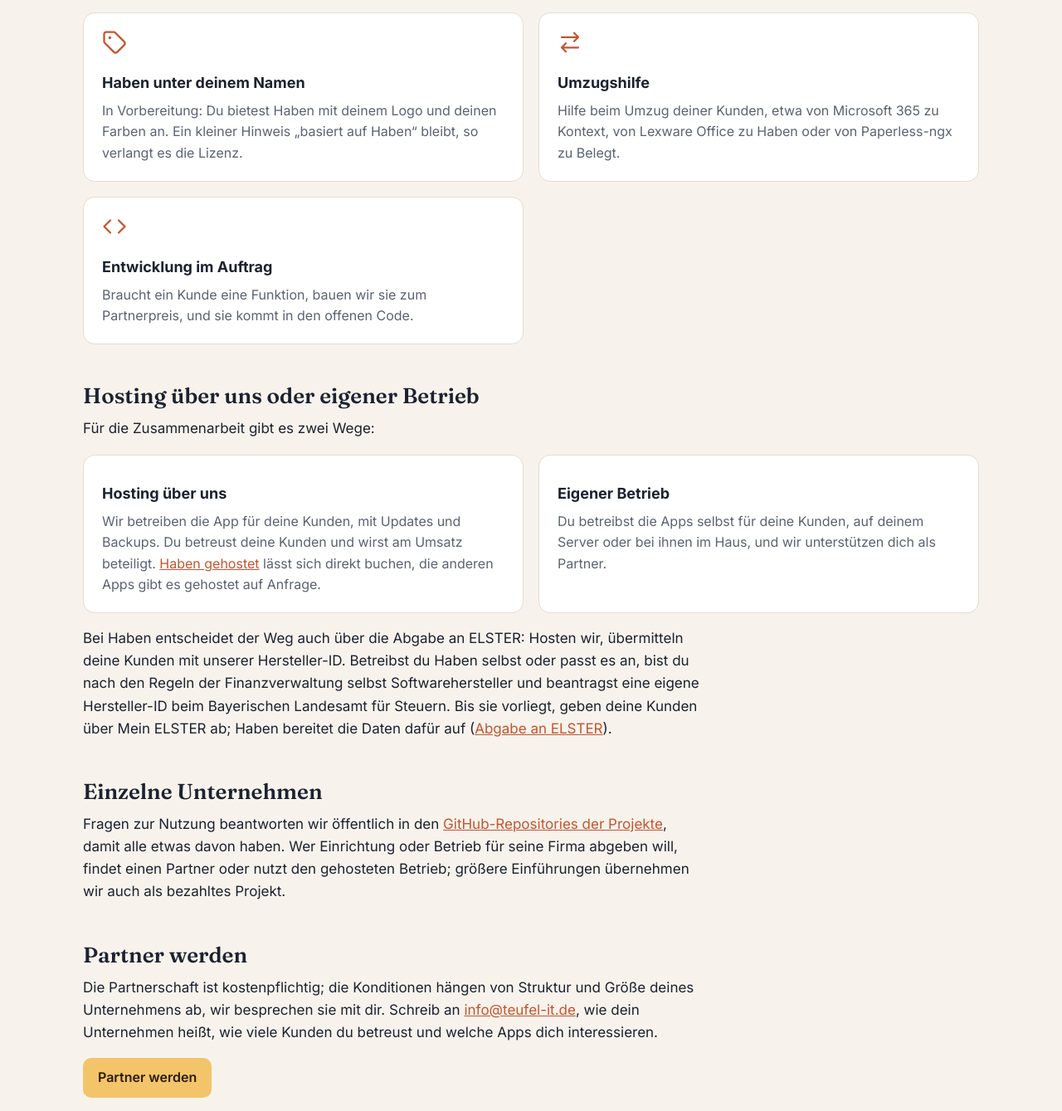
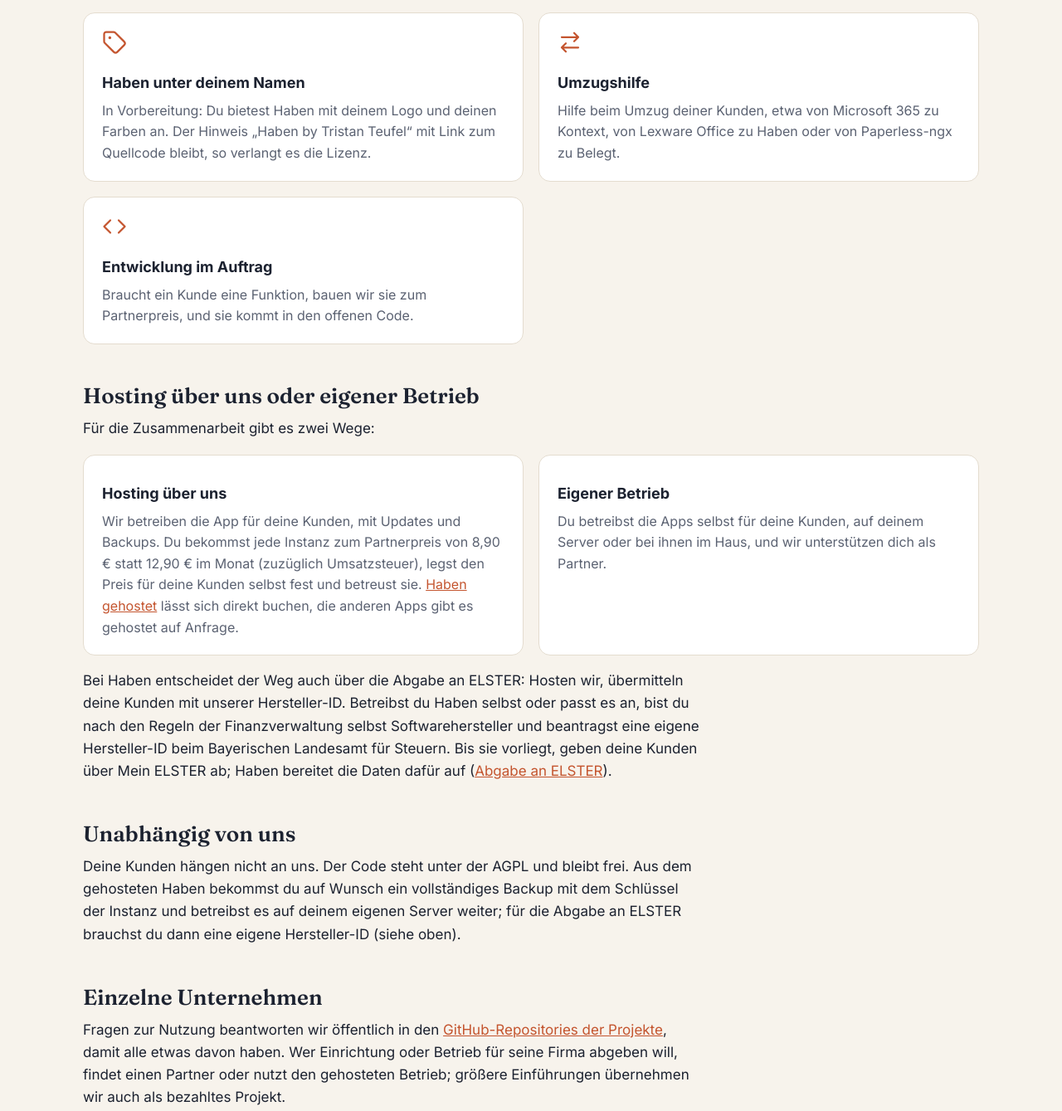
Before and after one commit to Speicherstadt/speicherstadt.github.io, a plain HTML site: page partner/index.html in a window 1280 px wide. Shown: the part 1344-2683 px from the top of the page at 83% size. Drawn offline with Linux system fonts and the light colour scheme.

Commit message:
Partnerseite: Partnerpreis, Gründungspartner, Unabhängigkeit
- Hosting über uns: Partnerpreis 8,90 € statt Umsatzbeteiligung, Partner legen den Endkundenpreis selbst fest
- Gründungspartner: die ersten zehn ein Jahr ohne Partnergebühr gegen Referenz und Rückmeldung
- Neuer Abschnitt „Unabhängig von uns“: AGPL, vollständiges Backup, eigener Betrieb
- White-Label-Hinweis an den Wortlaut der NOTICE angepasst („Haben by Tristan Teufel“ mit Link)

Co-Authored-By: Claude Opus 5.5 <noreply@anthropic.com>
Claude-Session: https://claude.ai/code/session_01Y3rdfaj2cBf7SEZhxmRC3L

```diff
--- a/partner/index.html
+++ b/partner/index.html
@@ -49,18 +49,20 @@
   <p>Einrichten und betreiben darfst du die Apps auch ohne uns, sie sind Open Source. Als Partner bekommst du dazu:</p>
   <div class="split pairs"><div class="tile"><svg class="ico" viewBox="0 0 24 24" fill="none" stroke="currentColor" stroke-width="1.8" stroke-linecap="round" stroke-linejoin="round" aria-hidden="true"><path d="M16 21v-2a4 4 0 0 0-4-4H6a4 4 0 0 0-4 4v2"/><circle cx="9" cy="7" r="4"/><path d="M22 21v-2a4 4 0 0 0-3-3.87M16 3.13a4 4 0 0 1 0 7.75"/></svg><h3>Kunden vermitteln</h3><p>Wir führen dich in unserer Partnerliste und leiten Anfragen aus deiner Region an dich weiter.</p></div>
 <div class="tile"><svg class="ico" viewBox="0 0 24 24" fill="none" stroke="currentColor" stroke-width="1.8" stroke-linecap="round" stroke-linejoin="round" aria-hidden="true"><path d="M16 10a2 2 0 0 1-2 2H6.828a2 2 0 0 0-1.414.586l-2.202 2.202A.71.71 0 0 1 2 14.286V4a2 2 0 0 1 2-2h10a2 2 0 0 1 2 2zM20 9a2 2 0 0 1 2 2v10.286a.71.71 0 0 1-1.212.502l-2.202-2.202A2 2 0 0 0 17.172 19H10a2 2 0 0 1-2-2v-1"/></svg><h3>Direkter Draht</h3><p>Probleme bei einem Kunden besprechen wir direkt mit dir, auch mit Logs und Daten, die nicht in ein öffentliches Issue gehören.</p></div>
-<div class="tile"><svg class="ico" viewBox="0 0 24 24" fill="none" stroke="currentColor" stroke-width="1.8" stroke-linecap="round" stroke-linejoin="round" aria-hidden="true"><path d="M12.586 2.586A2 2 0 0 0 11.172 2H4a2 2 0 0 0-2 2v7.172a2 2 0 0 0 .586 1.414l8.704 8.704a2.426 2.426 0 0 0 3.42 0l6.58-6.58a2.426 2.426 0 0 0 0-3.42z"/><circle cx="7.5" cy="7.5" r=".5" fill="currentColor"/></svg><h3>Haben unter deinem Namen</h3><p>In Vorbereitung: Du bietest Haben mit deinem Logo und deinen Farben an. Ein kleiner Hinweis „basiert auf Haben“ bleibt, so verlangt es die Lizenz.</p></div>
+<div class="tile"><svg class="ico" viewBox="0 0 24 24" fill="none" stroke="currentColor" stroke-width="1.8" stroke-linecap="round" stroke-linejoin="round" aria-hidden="true"><path d="M12.586 2.586A2 2 0 0 0 11.172 2H4a2 2 0 0 0-2 2v7.172a2 2 0 0 0 .586 1.414l8.704 8.704a2.426 2.426 0 0 0 3.42 0l6.58-6.58a2.426 2.426 0 0 0 0-3.42z"/><circle cx="7.5" cy="7.5" r=".5" fill="currentColor"/></svg><h3>Haben unter deinem Namen</h3><p>In Vorbereitung: Du bietest Haben mit deinem Logo und deinen Farben an. Der Hinweis „Haben by Tristan Teufel“ mit Link zum Quellcode bleibt, so verlangt es die Lizenz.</p></div>
 <div class="tile"><svg class="ico" viewBox="0 0 24 24" fill="none" stroke="currentColor" stroke-width="1.8" stroke-linecap="round" stroke-linejoin="round" aria-hidden="true"><path d="m16 3 4 4-4 4M20 7H4M8 21l-4-4 4-4M4 17h16"/></svg><h3>Umzugshilfe</h3><p>Hilfe beim Umzug deiner Kunden, etwa von Microsoft 365 zu Kontext, von Lexware Office zu Haben oder von Paperless-ngx zu Belegt.</p></div>
 <div class="tile"><svg class="ico" viewBox="0 0 24 24" fill="none" stroke="currentColor" stroke-width="1.8" stroke-linecap="round" stroke-linejoin="round" aria-hidden="true"><path d="m16 18 6-6-6-6M8 6l-6 6 6 6"/></svg><h3>Entwicklung im Auftrag</h3><p>Braucht ein Kunde eine Funktion, bauen wir sie zum Partnerpreis, und sie kommt in den offenen Code.</p></div></div>
   <h2 class="serif">Hosting über uns oder eigener Betrieb</h2>
   <p>Für die Zusammenarbeit gibt es zwei Wege:</p>
-  <div class="split pairs"><div class="tile"><h3>Hosting über uns</h3><p>Wir betreiben die App für deine Kunden, mit Updates und Backups. Du betreust deine Kunden und wirst am Umsatz beteiligt. <a href="https://haben.app/gehostet.html">Haben gehostet</a> lässt sich direkt buchen, die anderen Apps gibt es gehostet auf Anfrage.</p></div>
+  <div class="split pairs"><div class="tile"><h3>Hosting über uns</h3><p>Wir betreiben die App für deine Kunden, mit Updates und Backups. Du bekommst jede Instanz zum Partnerpreis von 8,90 € statt 12,90 € im Monat (zuzüglich Umsatzsteuer), legst den Preis für deine Kunden selbst fest und betreust sie. <a href="https://haben.app/gehostet.html">Haben gehostet</a> lässt sich direkt buchen, die anderen Apps gibt es gehostet auf Anfrage.</p></div>
 <div class="tile"><h3>Eigener Betrieb</h3><p>Du betreibst die Apps selbst für deine Kunden, auf deinem Server oder bei ihnen im Haus, und wir unterstützen dich als Partner.</p></div></div>
   <p>Bei Haben entscheidet der Weg auch über die Abgabe an ELSTER: Hosten wir, übermitteln deine Kunden mit unserer Hersteller-ID. Betreibst du Haben selbst oder passt es an, bist du nach den Regeln der Finanzverwaltung selbst Softwarehersteller und beantragst eine eigene Hersteller-ID beim Bayerischen Landesamt für Steuern. Bis sie vorliegt, geben deine Kunden über Mein ELSTER ab; Haben bereitet die Daten dafür auf (<a href="https://haben.app/elster-abgabe.html">Abgabe an ELSTER</a>).</p>
+  <h2 class="serif">Unabhängig von uns</h2>
+  <p>Deine Kunden hängen nicht an uns. Der Code steht unter der AGPL und bleibt frei. Aus dem gehosteten Haben bekommst du auf Wunsch ein vollständiges Backup mit dem Schlüssel der Instanz und betreibst es auf deinem eigenen Server weiter; für die Abgabe an ELSTER brauchst du dann eine eigene Hersteller-ID (siehe oben).</p>
   <h2 class="serif">Einzelne Unternehmen</h2>
   <p>Fragen zur Nutzung beantworten wir öffentlich in den <a href="https://github.com/Speicherstadt">GitHub-Repositories der Projekte</a>, damit alle etwas davon haben. Wer Einrichtung oder Betrieb für seine Firma abgeben will, findet einen Partner oder nutzt den gehosteten Betrieb; größere Einführungen übernehmen wir auch als bezahltes Projekt.</p>
   <h2 class="serif">Partner werden</h2>
-  <p>Die Partnerschaft ist kostenpflichtig; die Konditionen hängen von Struktur und Größe deines Unternehmens ab, wir besprechen sie mit dir. Schreib an <a href="mailto:info@teufel-it.de">info@teufel-it.de</a>, wie dein Unternehmen heißt, wie viele Kunden du betreust und welche Apps dich interessieren.</p>
+  <p>Die ersten zehn Partner zahlen im ersten Jahr keine Partnergebühr. Dafür dürfen wir sie als Referenz nennen, und sie sagen uns, was ihren Kunden fehlt. Danach ist die Partnerschaft kostenpflichtig; die Konditionen hängen von Struktur und Größe deines Unternehmens ab, wir besprechen sie mit dir. Schreib an <a href="mailto:info@teufel-it.de">info@teufel-it.de</a>, wie dein Unternehmen heißt, wie viele Kunden du betreust und welche Apps dich interessieren.</p>
 <p><a class="btn btn-primary" href="mailto:info@teufel-it.de?subject=Partner%20werden">Partner werden</a></p>
 </main>
 <footer>
```
Also changed, not shown: en/partner/index.html (+5 -3 lines).
